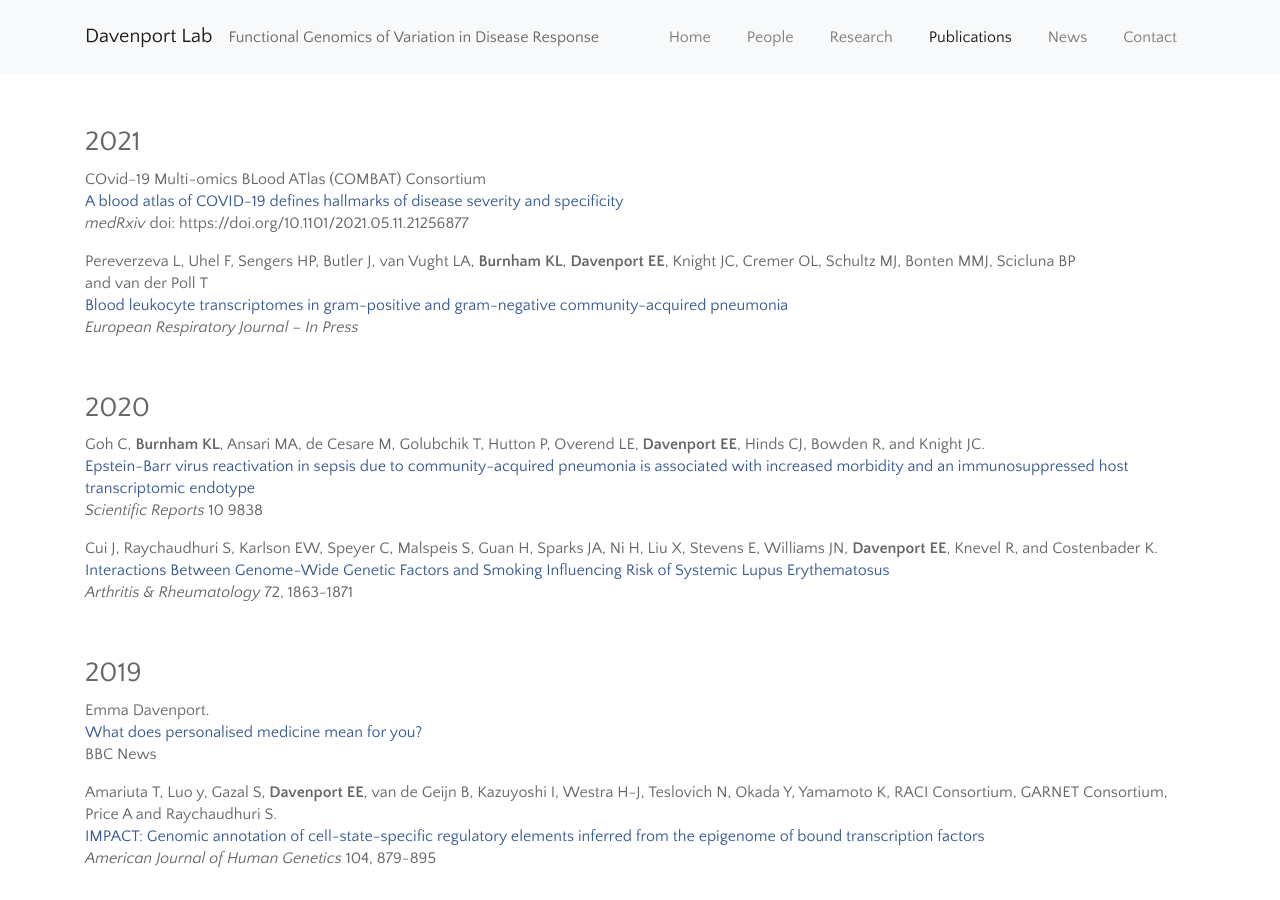
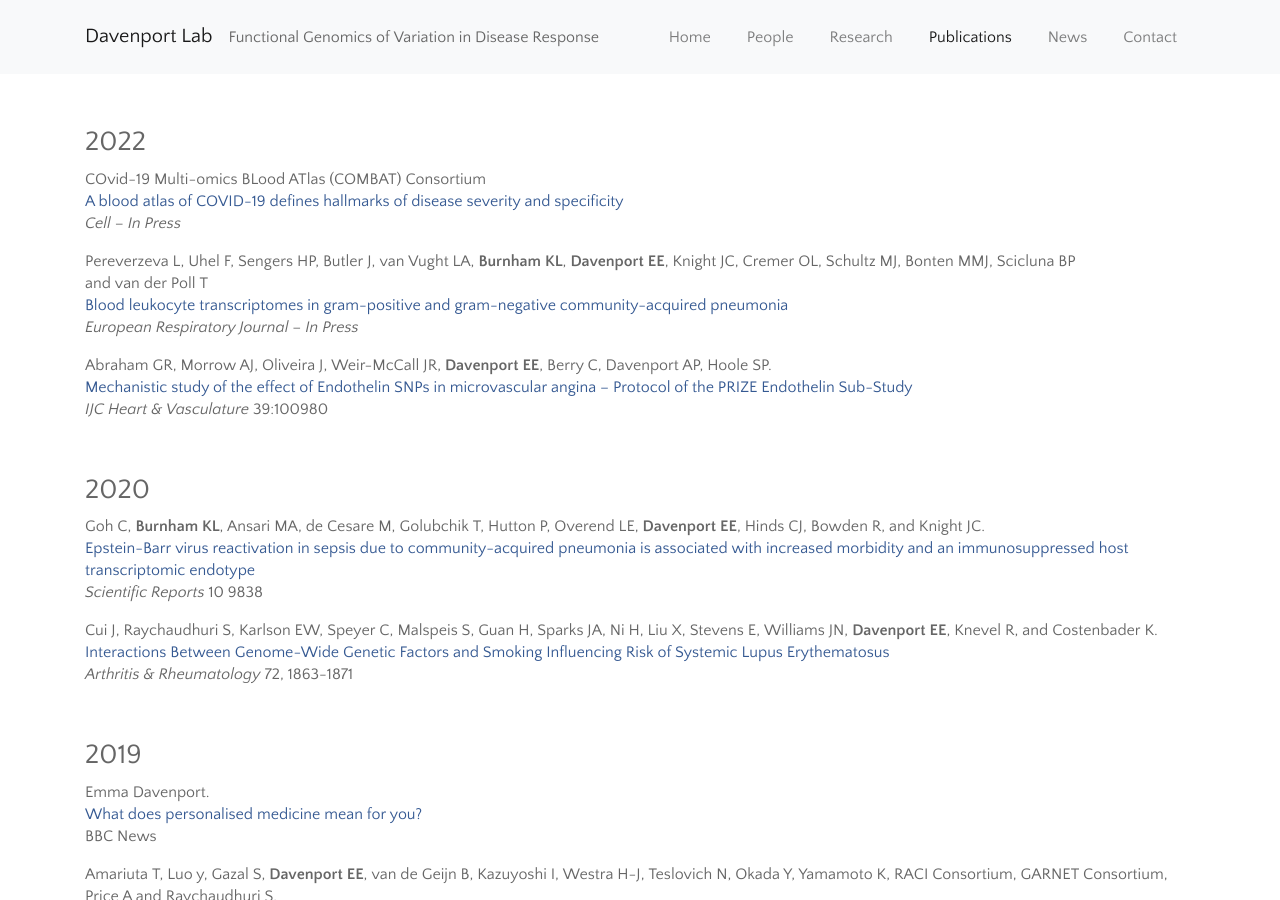
Before and after one commit to davenportlab/davenportlab.github.io, a Jekyll site: the page built from publications.md, in a window 1280 px wide and 900 px high. Built offline with Jekyll 4.4.1, drawn with Linux system fonts in a browser that asks for light colours; nearby versions of some CDN libraries; comment, search, counter and statistics services are not loaded.

```diff
--- a/_data/news.yml
+++ b/_data/news.yml
@@ -2,6 +2,11 @@
   date: January 2022
   image: "assets/img/people/Haerin_Jang.jpeg"
   summary: Haerin Jang is joining the group as a PhD rotation student. She will be analysing single cell RNA-seq data to further our understanding of the heterogeneity underlying SLE.
+
+- name: UK Pharmacogenetics and Stratified Medicine Network
+  date: October 2021
+  image: "assets/img/news/PGX.png"
+  summary: "[Watch](http://www.uk-pgx-stratmed.co.uk/index.php/videos/using-transcriptomic-profiling-to-stratify-sepsis-patients-dr-emma-davenport.html) Emma Davenport present our work on eQTL interactions in sepsis"
 
 - name: Nikhil Milind joins the group
   date: October 2021
--- a/publications.md
+++ b/publications.md
@@ -2,16 +2,22 @@
 layout: default
 ---
 <br>
-## 2021
+## 2022
 
 COvid-19 Multi-omics BLood ATlas (COMBAT) Consortium
-[A blood atlas of COVID-19 defines hallmarks of disease severity and specificity](https://www.medrxiv.org/content/10.1101/2021.05.11.21256877v1){:target="_blank"}
-*medRxiv* doi: https://doi.org/10.1101/2021.05.11.21256877
+[A blood atlas of COVID-19 defines hallmarks of disease severity and specificity](https://pubmed.ncbi.nlm.nih.gov/35216673/){:target="_blank"}
+*Cell* -- *In Press*
 
 Pereverzeva L, Uhel F, Sengers HP, Butler J, van Vught LA, **Burnham KL**, **Davenport EE**, Knight JC, Cremer OL, Schultz MJ, Bonten MMJ, Scicluna BP
 and van der Poll T
 [Blood leukocyte transcriptomes in gram-positive and gram-negative community-acquired pneumonia](https://pubmed.ncbi.nlm.nih.gov/34446464/){:target="_blank"}
 *European Respiratory Journal* -- *In Press*
+
+Abraham GR, Morrow AJ, Oliveira J, Weir-McCall JR, **Davenport EE**, Berry C, Davenport AP, Hoole SP.
+[Mechanistic study of the effect of Endothelin SNPs in microvascular angina – Protocol of the PRIZE Endothelin Sub-Study](https://doi.org/10.1016/j.ijcha.2022.100980.){:target="_blank"}
+*IJC Heart & Vasculature* 39:100980
+
+
 
 
 <br>
```
Also changed, not shown: assets/img/news/PGX.png (added).
